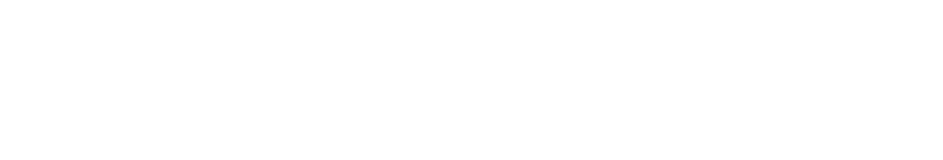
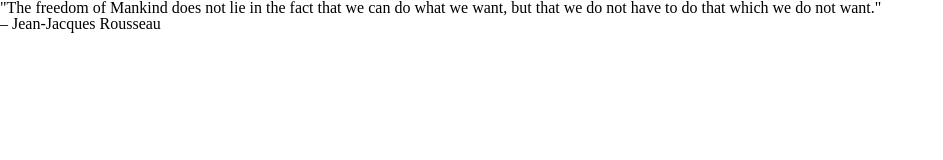
Before and after one commit to hajduszilard/simple-quote-page, a plain HTML site: page index.html in a window 1280 px wide. Shown: the whole page, without its empty margins (0-943 px from the left). Drawn offline with nearby package versions, Linux system fonts and the light colour scheme.

Commit message:
success html structure

```diff
--- a/index.html
+++ b/index.html
@@ -4,8 +4,13 @@
   <meta charset="utf-8">
   <title></title>
   <meta name="viewport" content="width=device-width, initial-scale=1">
+  <link rel="stylesheet" href="https://cdnjs.cloudflare.com/ajax/libs/meyer-reset/2.0/reset.css">
+  <link href="https://fonts.googleapis.com/css?family=Cormorant+Garamond%7CLibre+Franklin" rel="stylesheet">
 </head>
 <body>
-
+  <header class="cover">
+    <h1>"The freedom of Mankind does not lie in the fact that we can do what we want, but that we do not have to do that which we do not want."</h1>
+    <h4>– Jean-Jacques Rousseau</h4>
+  </header>
 </body>
 </html>
--- a/main.css
+++ b/main.css
@@ -0,0 +1,3 @@
+h1 {
+
+}
```
